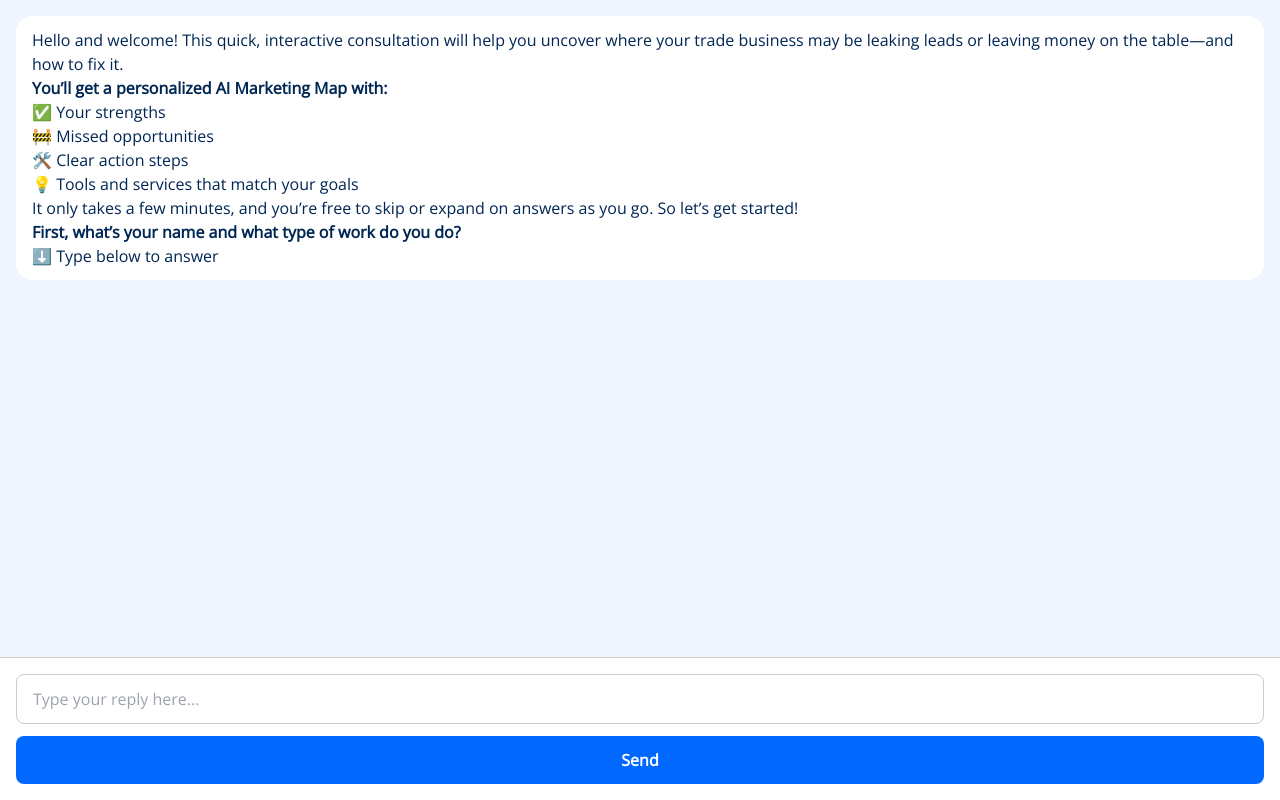
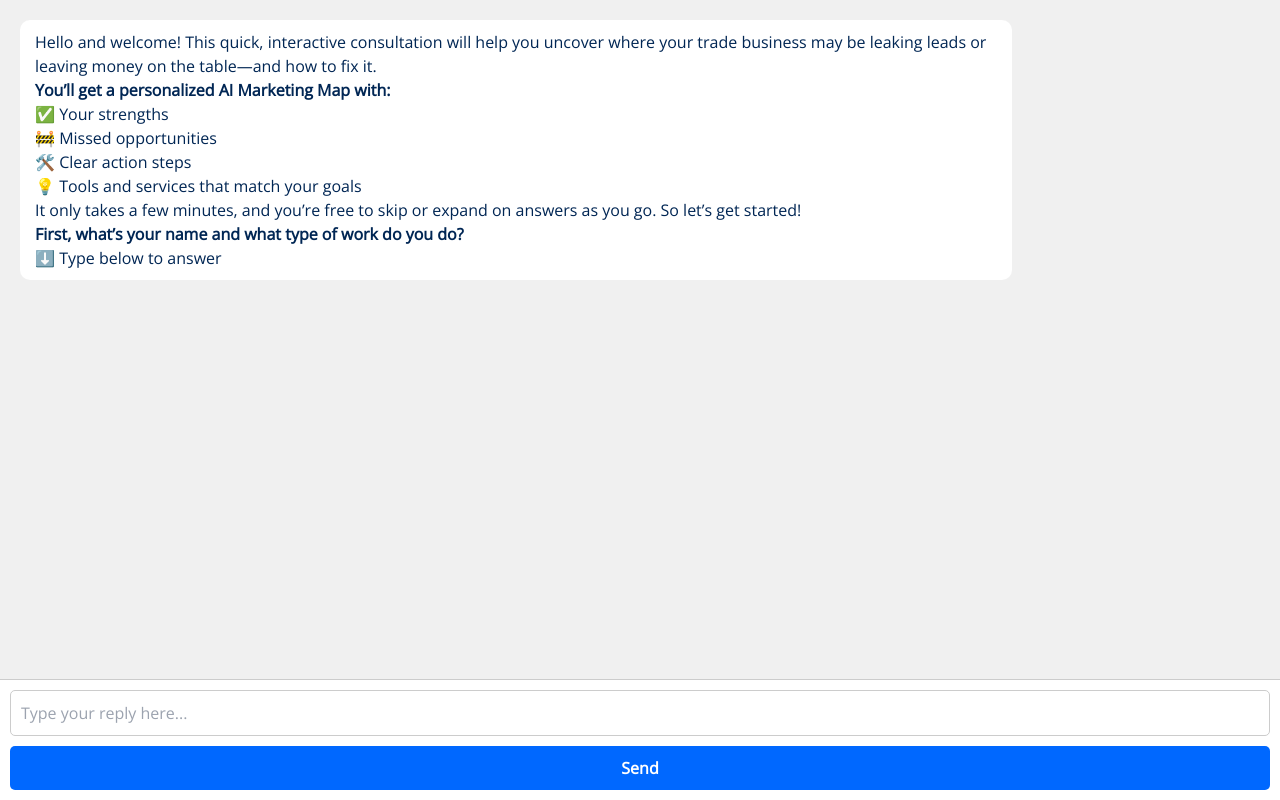
Before and after one commit to clickprimer/contractor-growth-map, a Next.js app: page / in a window 1280 px wide. Built offline with nearby package versions, Linux system fonts and the light colour scheme.

Commit message:
Update index.js

```diff
--- a/pages/index.js
+++ b/pages/index.js
@@ -45,19 +45,21 @@ It only takes a few minutes, and you’re free to skip or expand on answers as y
     try {
       const response = await fetch('/api/ask', {
         method: 'POST',
-        headers: { 'Content-Type': 'application/json' },
-        body: JSON.stringify({ messages: newMessages })
+        headers: {
+          'Content-Type': 'application/json',
+        },
+        body: JSON.stringify({ messages: newMessages }),
       });
 
       const data = await response.json();
-      const botMessage = data.reply;
+      const reply = data.reply;
+      setMessages([...newMessages, { role: 'assistant', content: reply }]);
 
-      setMessages((prev) => [...prev, { role: 'assistant', content: botMessage }]);
-      if (botMessage.includes('<!-- TRIGGER:CTA -->')) {
+      if (reply.includes('<!-- TRIGGER:CTA -->')) {
         setShowCTA(true);
       }
-    } catch (err) {
-      console.error('Error sending message:', err);
+    } catch (error) {
+      console.error('Error:', error);
     } finally {
       setIsSubmitting(false);
     }
@@ -68,33 +70,30 @@ It only takes a few minutes, and you’re free to skip or expand on answers as y
   };
 
   return (
-    <div style={{ display: 'flex', flexDirection: 'column', height: '100vh' }}>
+    <div style={{ height: '100vh', display: 'flex', flexDirection: 'column' }}>
       <div
         ref={messageListRef}
         style={{
-          flexGrow: 1,
+          flex: 1,
           overflowY: 'auto',
-          padding: '1rem',
-          background: '#f0f4ff'
+          padding: '20px',
+          background: '#f0f0f0',
         }}
       >
-        {messages.map((msg, i) => {
+        {messages.map((msg, index) => {
           const isUser = msg.role === 'user';
-          const isTypingIndicator = msg.content === '...';
-
           return (
             <div
-              key={i}
+              key={index}
               style={{
-                background: isUser ? '#30d64f' : '#fff',
-                color: isUser ? '#fff' : '#002654',
-                borderRadius: '1rem',
-                padding: '0.75rem 1rem',
-                marginBottom: '0.75rem',
+                background: isUser ? '#DCF8C6' : '#FFFFFF',
+                borderRadius: '10px',
+                padding: '10px 15px',
+                marginBottom: '10px',
                 alignSelf: isUser ? 'flex-end' : 'flex-start',
-                maxWidth: '100%',
+                maxWidth: '80%',
                 textAlign: isUser ? 'right' : 'left',
-                fontStyle: isTypingIndicator ? 'italic' : 'normal',
+                fontStyle: msg.content === '...' ? 'italic' : 'normal',
               }}
             >
               <ReactMarkdown>{msg.content}</ReactMarkdown>
@@ -102,15 +101,14 @@ It only takes a few minutes, and you’re free to skip or expand on answers as y
           );
         })}
       </div>
-
       <form
         onSubmit={handleSubmit}
         style={{
+          padding: '10px',
+          borderTop: '1px solid #ccc',
+          background: '#fff',
           display: 'flex',
           flexDirection: 'column',
-          padding: '1rem',
-          background: '#fff',
-          borderTop: '1px solid #ccc'
         }}
       >
         <input
@@ -120,87 +118,35 @@ It only takes a few minutes, and you’re free to skip or expand on answers as y
           placeholder="Type your reply here..."
           disabled={isSubmitting}
           style={{
-            padding: '0.75rem 1rem',
-            borderRadius: '0.5rem',
+            padding: '10px',
+            fontSize: '16px',
+            borderRadius: '5px',
             border: '1px solid #ccc',
-            marginBottom: '0.75rem',
-            fontSize: '1rem'
+            marginBottom: '10px',
           }}
         />
         <button
           type="submit"
           disabled={isSubmitting}
           style={{
-            padding: '0.75rem 1rem',
-            borderRadius: '0.5rem',
-            background: '#0068ff',
+            padding: '10px',
+            fontSize: '16px',
+            backgroundColor: '#0068ff',
             color: '#fff',
             border: 'none',
-            fontSize: '1rem',
-            cursor: isSubmitting ? 'not-allowed' : 'pointer'
+            borderRadius: '5px',
+            cursor: isSubmitting ? 'not-allowed' : 'pointer',
           }}
         >
-          {isSubmitting ? 'Thinking…' : 'Send'}
+          {isSubmitting ? 'Thinking...' : 'Send'}
         </button>
 
         {showCTA && (
-          <div style={{ marginTop: '1rem', textAlign: 'center' }}>
-            <button
-              onClick={handleDownloadPDF}
-              style={{
-                background: '#30d64f',
-                color: '#fff',
-                border: 'none',
-                padding: '0.75rem 1rem',
-                borderRadius: '0.5rem',
-                fontSize: '1rem',
-                cursor: 'pointer',
-                marginRight: '0.5rem'
-              }}
-            >
-              📄 Download PDF
-            </button>
-            <a
-              href="https://clickprimer.com/start"
-              style={{
-                background: '#0068ff',
-                color: '#fff',
-                padding: '0.75rem 1rem',
-                borderRadius: '0.5rem',
-                fontSize: '1rem',
-                textDecoration: 'none',
-                marginRight: '0.5rem'
-              }}
-            >
-              🚀 Start with ClickPrimer Lite
-            </a>
-            <a
-              href="https://clickprimer.com/system"
-              style={{
-                background: '#002654',
-                color: '#fff',
-                padding: '0.75rem 1rem',
-                borderRadius: '0.5rem',
-                fontSize: '1rem',
-                textDecoration: 'none',
-                marginRight: '0.5rem'
-              }}
-            >
-              🧠 See the Full System
-            </a>
-            <a
-              href="https://clickprimer.com/booking"
-              style={{
-                background: '#e8cc00',
-                color: '#002654',
-                padding: '0.75rem 1rem',
-                borderRadius: '0.5rem',
-                fontSize: '1rem',
-                textDecoration: 'none'
-              }}
-            >
-              ☎️ Book Setup Call
-            </a>
+          <div style={{ marginTop: '15px', textAlign: 'center' }}>
+            <button onClick={handleDownloadPDF}>📄 Download PDF</button>
+            <a href="https://clickprimer.com/start">🚀 Start with ClickPrimer Lite</a>
+            <a href="https://clickprimer.com/system">🧠 See the Full System</a>
+            <a href="https://clickprimer.com/booking">☎️ Book Setup Call</a>
           </div>
         )}
       </form>
```
